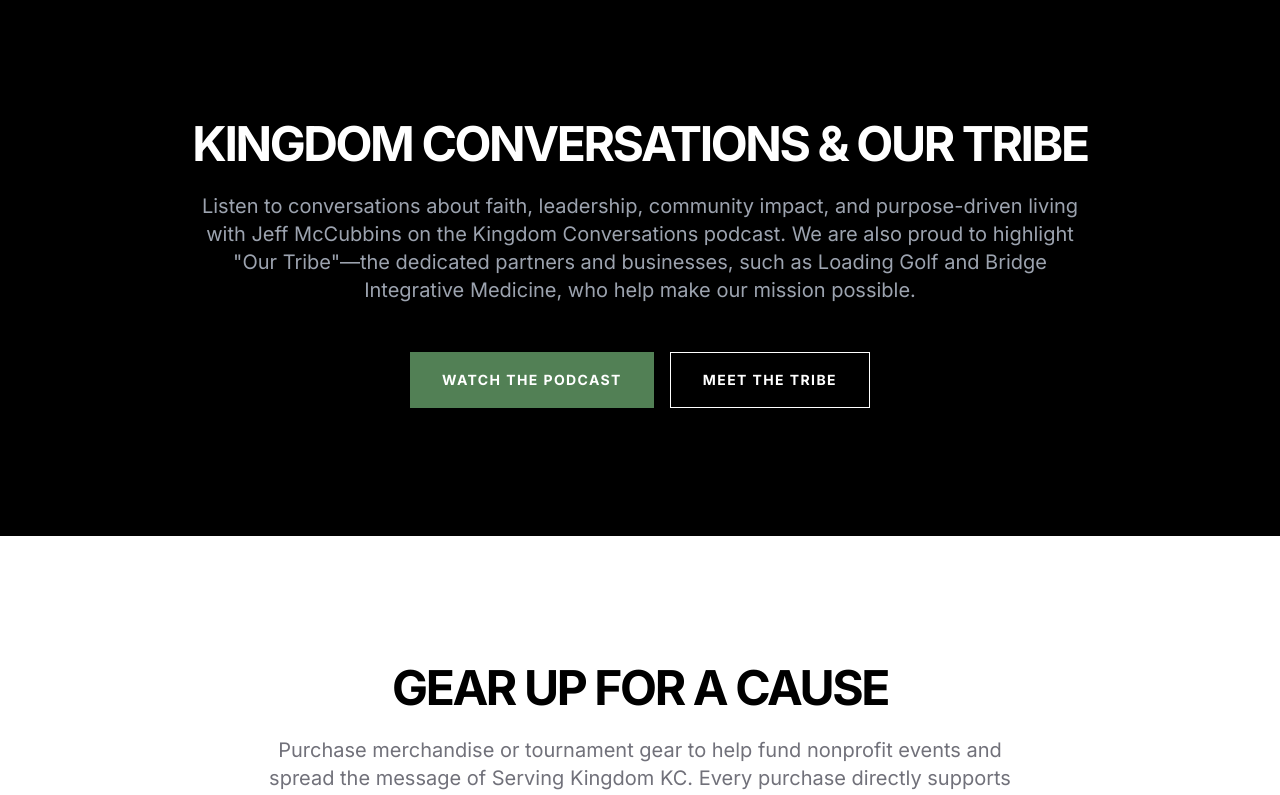
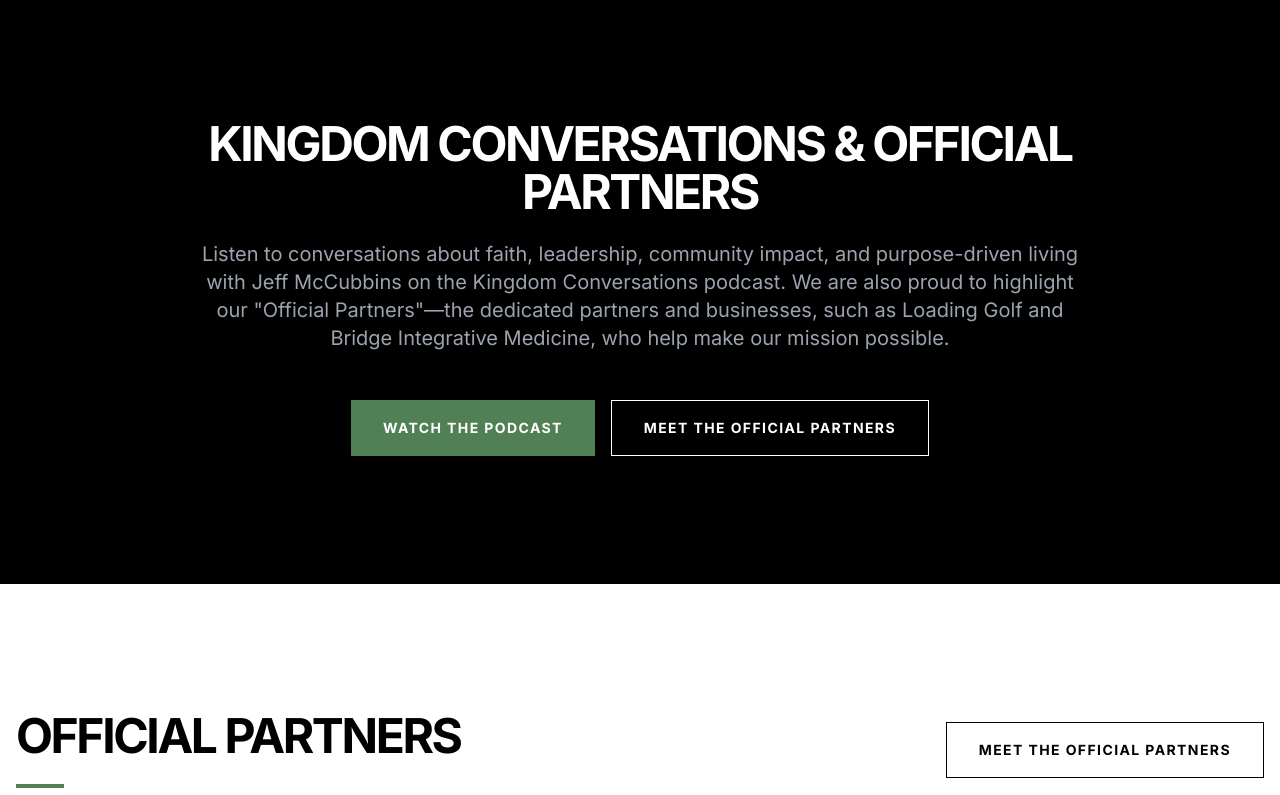
Before and after one commit to dhruvdk0803/hopping-parrot-dart, a Next.js app: page / in a window 1280 px wide. Shown: the part 5300-6095 px from the top of the page. Built offline with nearby package versions, Linux system fonts and the light colour scheme.

Commit message:
[dyad] Rename Tribe to Official Partners - wrote 15 file(s), renamed 5 file(s)

```diff
--- /dev/null
+++ b/src/app/official-partners/page.tsx
@@ -0,0 +1,19 @@
+import { Header } from "@/components/landing/header";
+import { Footer } from "@/components/landing/footer";
+import { OfficialPartnersHero } from "@/components/official-partners/hero";
+import { OfficialPartnersIntro } from "@/components/official-partners/intro";
+import { OfficialPartnersList } from "@/components/official-partners/partners";
+
+export default function OfficialPartnersPage() {
+  return (
+    <>
+      <Header variant="solid" />
+      <main>
+        <OfficialPartnersHero />
+        <OfficialPartnersIntro />
+        <OfficialPartnersList />
+      </main>
+      <Footer />
+    </>
+  );
+}
--- a/src/app/page.tsx
+++ b/src/app/page.tsx
@@ -10,6 +10,7 @@ import { MediaPreview } from "@/components/landing/media-preview";
 import { ShopPreview } from "@/components/landing/shop-preview";
 import { TestimonialsSection } from "@/components/landing/testimonials-section";
 import { CtaSection } from "@/components/landing/cta-section";
+import { OfficialPartnersPreview } from "@/components/landing/official-partners-preview";
 
 export default function Home() {
   return (
@@ -24,6 +25,7 @@ export default function Home() {
         <TestimonialsSection />
         <NonprofitsPreview />
         <MediaPreview />
+        <OfficialPartnersPreview />
         <ShopPreview />
         <CtaSection />
       </main>
--- a/src/app/tribe/page.tsx
+++ /dev/null
@@ -1,19 +0,0 @@
-import { Header } from "@/components/landing/header";
-import { Footer } from "@/components/landing/footer";
-import { TribeHero } from "@/components/tribe/hero";
-import { TribeIntro } from "@/components/tribe/intro";
-import { TribePartners } from "@/components/tribe/partners";
-
-export default function TribePage() {
-  return (
-    <>
-      <Header variant="solid" />
-      <main>
-        <TribeHero />
-        <TribeIntro />
-        <TribePartners />
-      </main>
-      <Footer />
-    </>
-  );
-}
--- a/src/components/about/join-mission.tsx
+++ b/src/components/about/join-mission.tsx
@@ -21,7 +21,7 @@ export function AboutJoinMission() {
 
           <div className="space-y-8 text-xl md:text-3xl leading-snug text-gray-300 mb-16 font-medium">
             <p>
-              Whether you are a nonprofit looking to elevate your next fundraising event, a business seeking impactful sponsorship opportunities, or an individual who wants to play golf for a cause, there is a place for you in our tribe.
+              Whether you are a nonprofit looking to elevate your next fundraising event, a business seeking impactful sponsorship opportunities, or an individual who wants to play golf for a cause, there is a place for you among our Official Partners.
             </p>
             <p>
               Together, we can make a lasting difference. We look forward to discussing how we can help your nonprofit or how you can get involved in our upcoming events.
--- a/src/components/landing/header.tsx
+++ b/src/components/landing/header.tsx
@@ -32,7 +32,7 @@ const navItems: NavItem[] = [
     label: "About",
     items: [
       { label: "Our Vision", href: "/about-us-our-vision" },
-      { label: "Tribe", href: "/tribe" },
+      { label: "Official Partners", href: "/official-partners" },
       { label: "Golf Lessons", href: "https://loadinggolf.com/", external: true },
     ]
   },
--- a/src/components/landing/media-preview.tsx
+++ b/src/components/landing/media-preview.tsx
@@ -16,10 +16,10 @@ export function MediaPreview() {
           className="max-w-4xl mx-auto text-center"
         >
           <h2 className="text-4xl md:text-5xl font-bold tracking-tighter uppercase mb-6">
-            Kingdom Conversations & Our Tribe
+            Kingdom Conversations & Official Partners
           </h2>
           <p className="text-lg md:text-xl text-gray-400 mb-12 leading-relaxed">
-            Listen to conversations about faith, leadership, community impact, and purpose-driven living with Jeff McCubbins on the Kingdom Conversations podcast. We are also proud to highlight "Our Tribe"—the dedicated partners and businesses, such as Loading Golf and Bridge Integrative Medicine, who help make our mission possible.
+            Listen to conversations about faith, leadership, community impact, and purpose-driven living with Jeff McCubbins on the Kingdom Conversations podcast. We are also proud to highlight our "Official Partners"—the dedicated partners and businesses, such as Loading Golf and Bridge Integrative Medicine, who help make our mission possible.
           </p>
           <div className="flex flex-col sm:flex-row gap-4 justify-center">
             <Button asChild className="w-full sm:w-auto h-14 px-8 rounded-none bg-primary hover:bg-white hover:text-black text-white uppercase tracking-widest font-bold transition-colors duration-300">
@@ -28,7 +28,7 @@ export function MediaPreview() {
               </a>
             </Button>
             <Button asChild variant="outline" className="w-full sm:w-auto h-14 px-8 rounded-none border-white text-white hover:bg-white hover:text-black uppercase tracking-widest font-bold transition-colors duration-300">
-              <Link href="/tribe">Meet the Tribe</Link>
+              <Link href="/official-partners">Meet the Official Partners</Link>
             </Button>
           </div>
         </motion.div>
--- a/src/components/landing/tribe-preview.tsx
+++ b/src/components/landing/official-partners-preview.tsx
@@ -11,7 +11,7 @@ const partners = [
   "Golf Ranch"
 ];
 
-export function TribePreview() {
+export function OfficialPartnersPreview() {
   return (
     <section className="py-24 sm:py-32 bg-white text-black">
       <div className="container mx-auto px-4">
@@ -22,7 +22,7 @@ export function TribePreview() {
             viewport={{ once: true, amount: 0.3 }}
             transition={{ duration: 0.6, ease: "easeOut" }}
           >
-            <h2 className="text-4xl md:text-5xl font-bold tracking-tighter uppercase">Our Tribe</h2>
+            <h2 className="text-4xl md:text-5xl font-bold tracking-tighter uppercase">Official Partners</h2>
             <div className="w-12 h-1 bg-primary mt-6"></div>
           </motion.div>
 
@@ -33,7 +33,7 @@ export function TribePreview() {
             transition={{ duration: 0.6, ease: "easeOut" }}
           >
             <Button asChild variant="outline" className="w-full sm:w-auto h-14 px-8 rounded-none border-black text-black hover:bg-primary hover:border-primary hover:text-white uppercase tracking-widest font-bold transition-colors duration-300">
-              <Link href="/tribe">Meet the Tribe</Link>
+              <Link href="/official-partners">Meet the Official Partners</Link>
             </Button>
           </motion.div>
         </div>
--- a/src/components/memberships-sponsorships/final-cta.tsx
+++ b/src/components/memberships-sponsorships/final-cta.tsx
@@ -21,7 +21,7 @@ export function FinalCta() {
             Don't miss your opportunity to be part of something bigger. Our memberships and sponsorships are limited to ensure maximum value for our partners.
           </p>
           <p className="text-lg md:text-xl text-gray-600 mb-12 leading-relaxed">
-            Join our tribe of purpose-driven businesses and individuals today, and help us transform Kansas City through the power of golf.
+            Join our Official Partners today, a network of purpose-driven businesses and individuals, and help us transform Kansas City through the power of golf.
           </p>
 
           <div className="flex flex-col sm:flex-row flex-wrap gap-4 justify-center items-center">
--- a/src/components/tribe/hero.tsx
+++ b/src/components/official-partners/hero.tsx
@@ -2,13 +2,13 @@
 import { motion } from "framer-motion";
 import Image from "next/image";
 
-export function TribeHero() {
+export function OfficialPartnersHero() {
   return (
     <section className="relative text-white min-h-[50vh] flex flex-col items-center justify-center text-center p-4 pt-32 overflow-hidden">
       <div className="absolute inset-0 z-0">
         <Image
           src="/hero-bg.png"
-          alt="Tribe Background"
+          alt="Official Partners Background"
           fill
           className="object-cover scale-110"
           priority
@@ -22,7 +22,7 @@ export function TribeHero() {
         className="relative z-20 max-w-3xl mx-auto flex flex-col items-center"
       >
         <h1 className="text-5xl md:text-7xl font-bold tracking-tighter uppercase">
-          My Tribe
+          Official Partners
         </h1>
         <div className="w-24 h-1 bg-primary my-8"></div>
         <p className="text-xl md:text-2xl text-gray-200 font-medium">
--- a/src/components/tribe/intro.tsx
+++ b/src/components/official-partners/intro.tsx
@@ -1,7 +1,7 @@
 "use client";
 import { motion } from "framer-motion";
 
-export function TribeIntro() {
+export function OfficialPartnersIntro() {
   return (
     <section className="py-24 sm:py-32 bg-white text-black">
       <div className="container mx-auto px-4">
--- a/src/components/tribe/partners.tsx
+++ b/src/components/official-partners/partners.tsx
@@ -1,5 +1,5 @@
 "use client";
-import { Button } from "@/components/ui/button";
+import { Button } from "../ui/button";
 import { motion } from "framer-motion";
 import Image from "next/image";
 
@@ -46,7 +46,7 @@ const partners = [
   }
 ];
 
-export function TribePartners() {
+export function OfficialPartnersList() {
   return (
     <section className="bg-white text-black pb-24 sm:pb-32">
       <div className="container mx-auto px-4 sm:px-6 lg:px-8">
```
